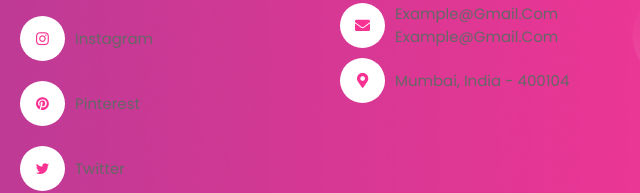
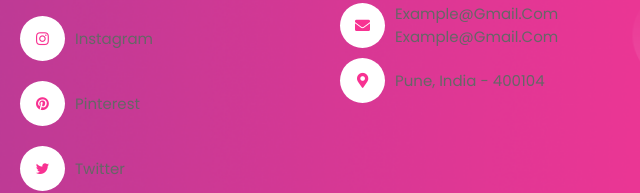
Before and after one commit to Om0203/Landing-Webpage, a plain HTML site: page index.html in a window 1280 px wide. Shown: the part 5277-5470 px from the top of the page, 640-1280 px from the left. Drawn offline with Linux system fonts and the light colour scheme.

Commit message:
Update index.html

```diff
--- a/index.html
+++ b/index.html
@@ -337,7 +337,7 @@
             </div>
             <div class="info">
                 <i class="fas fa-map-marker-alt"></i>
-                <p> mumbai, india - 400104 </p>
+                <p> Pune, India - 400104 </p>
             </div>
         </div>
 
```
